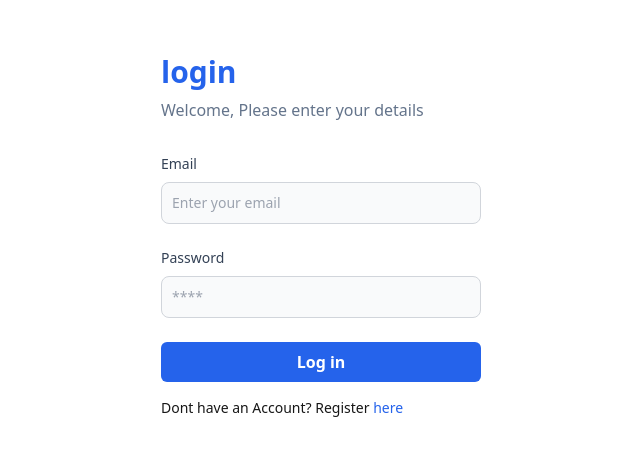
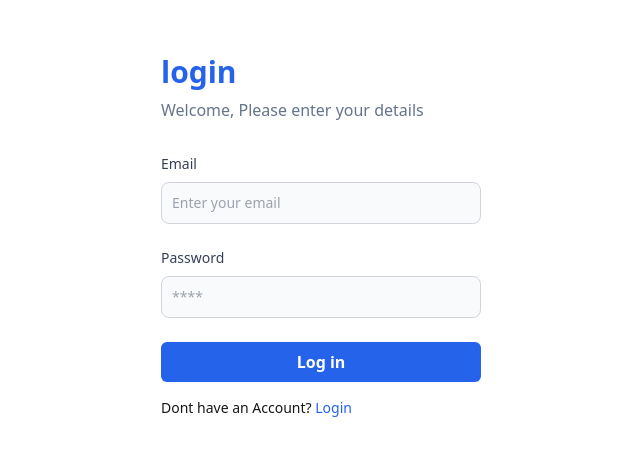
Before and after one commit to SatriyoRizkyansah/belajar-react, a React (Vite) app: page /login in a window 1280 px wide. Shown: the part 156-612 px from the top of the page, without its empty margins (319-959 px from the left). Built offline with nearby package versions, Linux system fonts and the light colour scheme.

Commit message:
learning conditional rendering

```diff
--- a/src/Pages/login.jsx
+++ b/src/Pages/login.jsx
@@ -1,17 +1,10 @@
 import AuthLayouts from "../components/Layouts/AuthLayouts";
 import FormLogin from "../components/Fragments/FormLogin";
-import { Link } from "react-router-dom";
 
 const LoginPage = () => {
   return (
-    <AuthLayouts title="login">
+    <AuthLayouts title="login" type="login">
       <FormLogin></FormLogin>
-      <p className="text-sm text-neutral-900 my-4">
-        Dont have an Account? Register{" "}
-        <Link to="/register" className="text-blue-600 hover:underline">
-          here
-        </Link>
-      </p>
     </AuthLayouts>
   );
 };
--- a/src/Pages/register.jsx
+++ b/src/Pages/register.jsx
@@ -1,17 +1,10 @@
 import AuthLayouts from "../components/Layouts/AuthLayouts";
 import FormRegister from "../components/Fragments/FormRegister";
-import { Link } from "react-router-dom";
 
 const RegisterPage = () => {
   return (
-    <AuthLayouts title="Register">
+    <AuthLayouts title="Register" type="register">
       <FormRegister></FormRegister>
-      <p className="text-sm text-neutral-900 my-4">
-        Already have an account? Login{" "}
-        <Link to="/login" className="text-blue-600 hover:underline">
-          here
-        </Link>
-      </p>
     </AuthLayouts>
   );
 };
--- a/src/components/Layouts/AuthLayouts.jsx
+++ b/src/components/Layouts/AuthLayouts.jsx
@@ -1,13 +1,39 @@
 import { Children } from "react";
+import { Link } from "react-router-dom";
 
 const AuthLayouts = (props) => {
-  const { children, title } = props;
+  const { children, title, type } = props;
   return (
     <div className="flex justify-center min-h-screen items-center text-white">
       <div className="w-full max-w-xs">
         <h1 className="text-3xl font-bold mb-2 text-blue-600">{title}</h1>
         <p className="font-medium text-slate-500 mb-8">Welcome, Please enter your details</p>
         {children}
+        <p className="text-sm text-neutral-900 my-4">
+          {type === "login" ? "Dont have an Account? " : "Already have an account? "}
+
+          {type === "login" ? (
+            <Link to="/register" className="text-blue-600 font-medium hover:underline">
+              Login
+            </Link>
+          ) : (
+            <Link to="/login" className="text-blue-600 font-medium hover:underline">
+              Register
+            </Link>
+          )}
+
+          {/* {type === "login" && (
+            <Link to="/register" className="text-blue-600 font-medium hover:underline">
+              Register
+            </Link>
+          )}
+
+          {type === "register" && (
+            <Link to="/login" className="text-blue-600 font-medium hover:underline">
+              Login
+            </Link>
+          )} */}
+        </p>
       </div>
     </div>
   );
```
